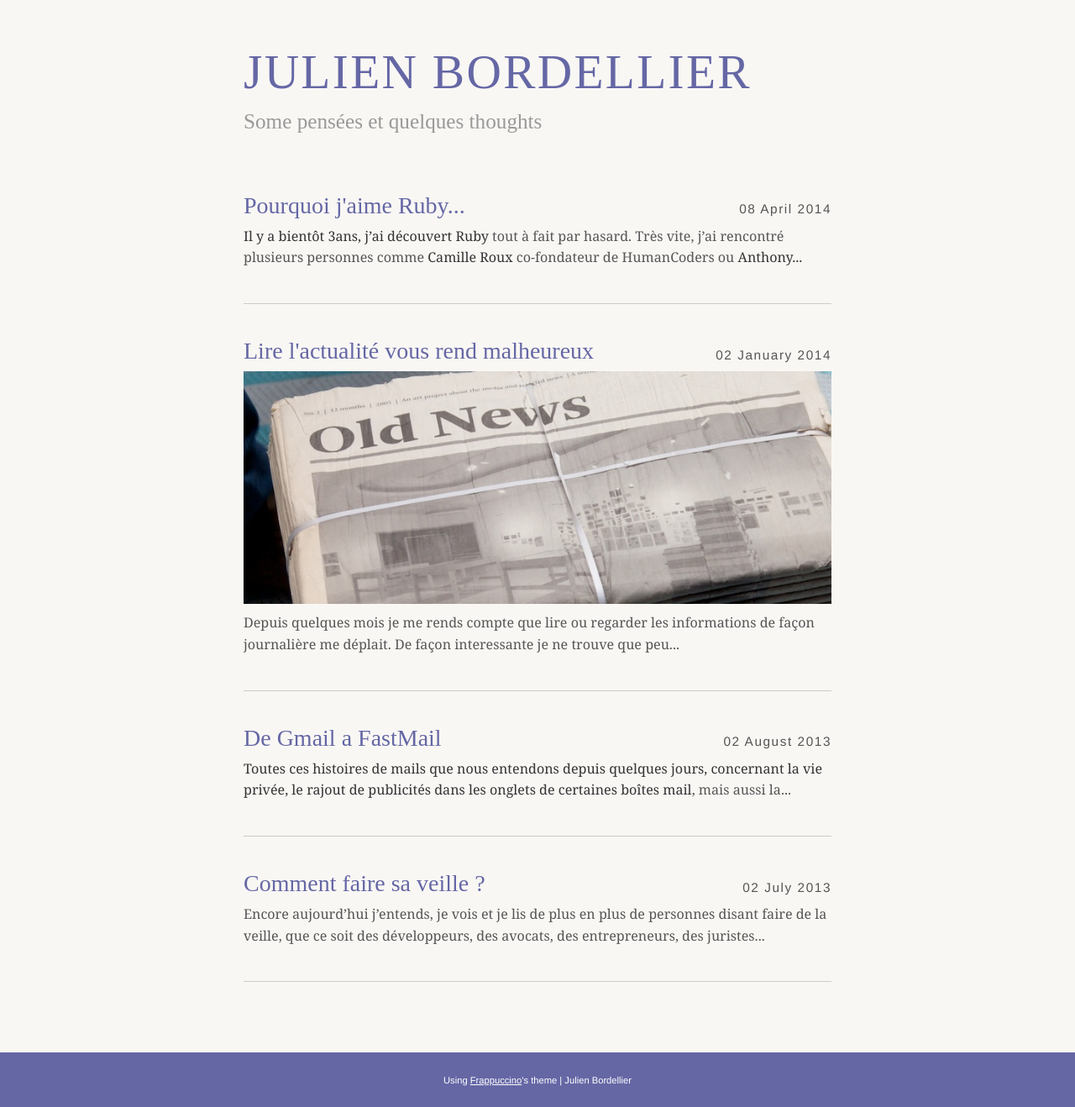
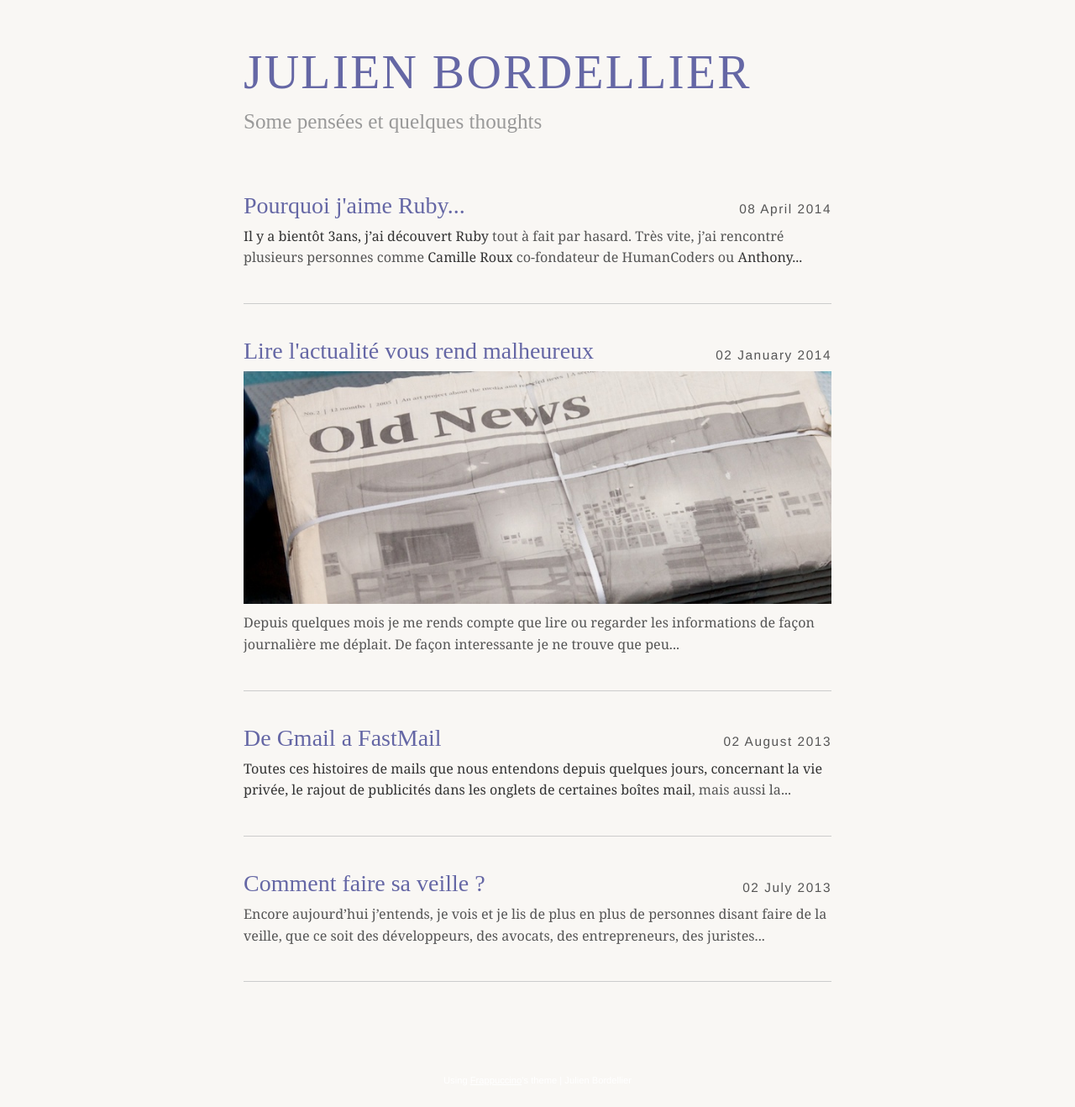
Before and after one commit to jstoja/blog, a Jekyll site: the page built from index.html, in a window 1280 px wide. Shown: the whole page at 84% size. Built offline with Jekyll 4.4.1, drawn with Linux system fonts in a browser that asks for light colours; nearby versions of some CDN libraries; some web fonts are replaced; Markdown is read by kramdown in place of the engine named in the settings; the list of posts is cut into pages by our own code.

Commit message:
fix bande css

```diff
--- a/css/sass/custom/_style.scss
+++ b/css/sass/custom/_style.scss
@@ -16,12 +16,13 @@ Contents
 */
 
 $color: $purpleHeroku;
+$bg-color: #f9f7f4;
 
 // 1. Shared Styles
 // --------------------------------------------------
 
 body{
-    background-color: $color;
+    background-color: $bg-color;
 }
 
 main.container, main.content > .container{
@@ -74,7 +75,7 @@ hr{
 // --------------------------------------------------
 
 .content{
-    background-color: #f9f7f4;
+    background-color: $bg-color;
 
     & > .container{
        min-height: 58em;
--- a/css/style.css
+++ b/css/style.css
@@ -1728,7 +1728,7 @@ Contents
 
 */
 body {
-  background-color: #6567a5; }
+  background-color: #f9f7f4; }
 
 main.container, main.content > .container {
   width: 50em; }
```
Also changed, not shown: 3 other files.
